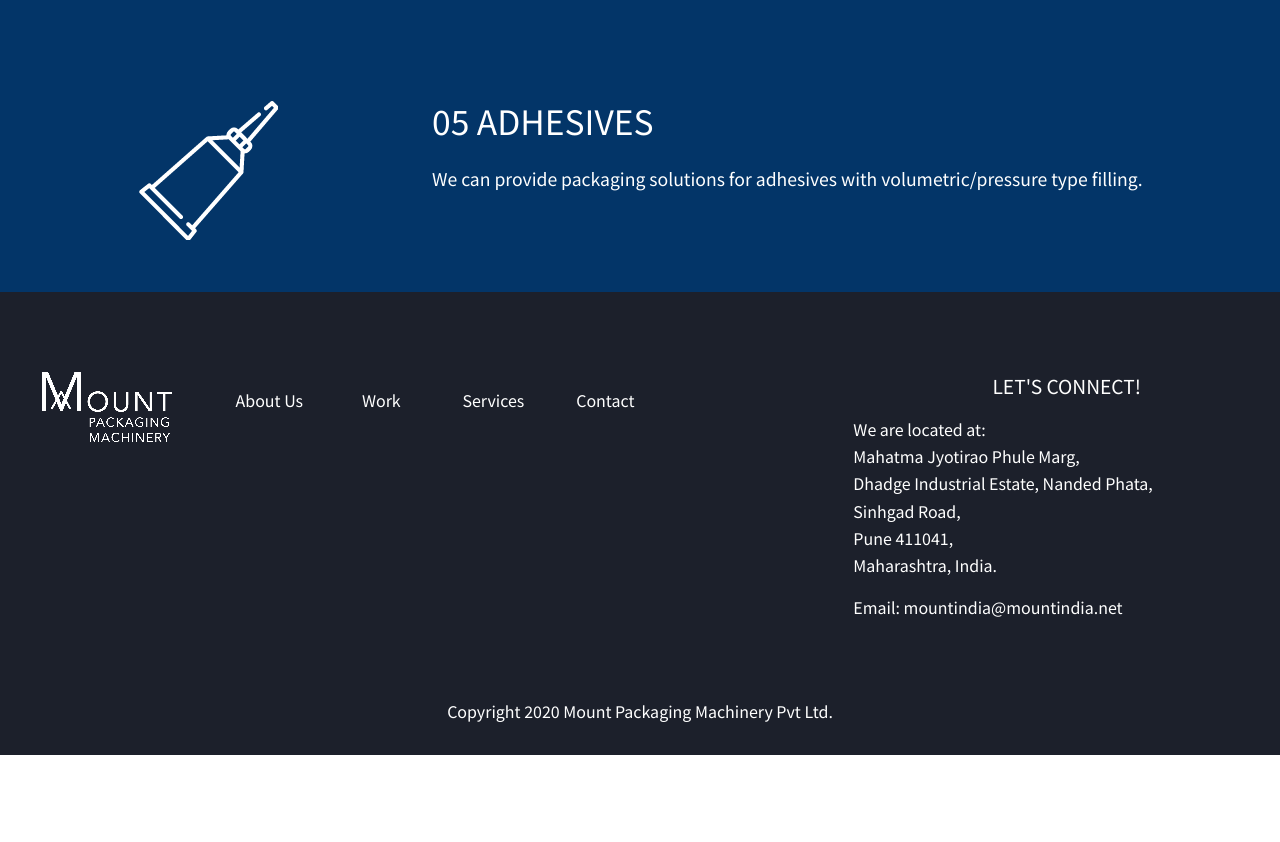
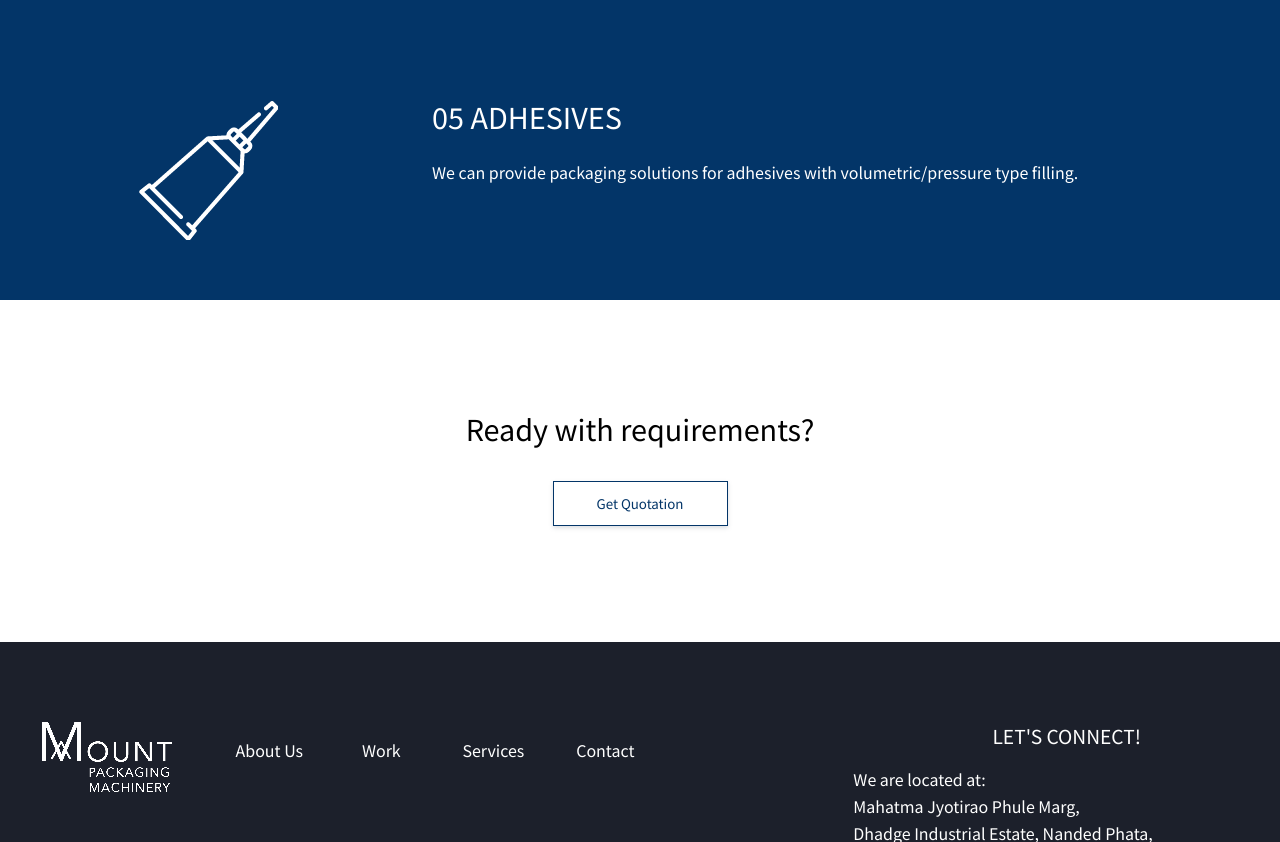
Before and after one commit to pkestikar/mountPackaging, a React app: page / in a window 1280 px wide. Shown: the part 1891-2733 px from the top of the page. Before the commit the page ends 2646 px from the top, so only its background shows below. Built offline with nearby package versions, Linux system fonts and the light colour scheme.

```diff
--- a/app/pages/HomePage/index.js
+++ b/app/pages/HomePage/index.js
@@ -1,6 +1,6 @@
 import React from 'react';
 import Button from "Components/Button";
-import Icon from 'Components/Icon';
+import Icon from '../../components/Icon';
 import { makeStyles } from '@material-ui/core/styles';
 import Grid from '@material-ui/core/Grid';
 import { IMAGE_PATH } from "../../config";
@@ -14,7 +14,7 @@
 import 'swiper/components/pagination/pagination.scss';
 import 'swiper/components/scrollbar/scrollbar.scss';
 
-const ServiceInfoItemComposer = (props) => {
+export const ServiceInfoItemComposer = (props) => {
     return (
         <Grid container spacing={2} className={'service-info-item-container'}>
             <Grid item xs={12} md={4} className={'service-info-img-wrapper'}>
@@ -30,8 +30,7 @@
     )
 };
 
-const HomePage = (props) => {
-    const serviceItems = [
+export const serviceItems = [
     {
         image: 'paint-bucket',
         title: '01 PAINTS',
@@ -59,6 +58,7 @@
     }
 ];
 
+const HomePage = (props) => {
     SwiperCore.use([ Navigation, Pagination ]);
     const swiperParams = {
         slidesPerView: 1,
@@ -93,12 +93,13 @@
                 <MQMinLarge>
                     <Container maxWidth={'lg'} disableGutters>
                         {
-                            serviceItems.map(item => {
+                            serviceItems.map((item, key) => {
                                 return (
                                     <ServiceInfoItemComposer
                                         image={item.image}
                                         title={item.title}
                                         description={item.description}
+                                        key={`service-info-item-${key}`}
                                     />
                                 )
                             })
@@ -131,6 +132,10 @@
                     </Swiper>
                 </MQMaxMedium>
             </div>
+            <div className="mp--homepage--third-section">
+                <span>Ready with requirements?</span>
+                <Button palette={'secondary'}>Get Quotation</Button>
+            </div>
         </div>
     )
 };
--- a/app/pages/HomePage/style.scss
+++ b/app/pages/HomePage/style.scss
@@ -89,12 +89,12 @@
         height: 260px;
         color: white;
         .title {
-          font-size: 2.1rem;
+          font-size: 1.8rem;
           margin-top: 3rem;
         }
         .text {
           margin-top: 1.3rem;
-          font-size: 1.1rem;
+          line-height: 1.8;
         }
       }
 
@@ -133,4 +133,24 @@
       }
     }
   }
+
+  .mp--homepage--third-section {
+    height: 350px;
+    display: flex;
+    justify-content: center;
+    align-items: center;
+    flex-direction: column;
+    span {
+      font-size: 1.8rem;
+      margin-bottom: 2rem;
+      text-align: center;
+    }
+    @media only screen and (max-width: $medium) {
+      height: 200px;
+      span {
+        font-size: 1.4rem;
+        margin-bottom: 0.9rem;
+      }
+    }
+  }
 }
--- a/webpack.config.js
+++ b/webpack.config.js
@@ -10,7 +10,7 @@
     resolve: {
         extensions: ['*', '.js', '.jsx'],
         alias: {
-            Components: path.resolve(__dirname, 'app/components/'),
+            Components: path.resolve(__dirname, 'app/components'),
             Pages: path.resolve(__dirname, 'app/pages')
         }
     },
```
Also changed, not shown: __mocks__/fileMock.js (added, +1 -0 lines), __mocks__/styleMock.js (added, +1 -0 lines), app/pages/HomePage/HomePage.test.js (+42 -2 lines), jest.config.json (deleted, +0 -11 lines), package.json (+17 -0 lines), dist/app.css, 2 other files. Lines whose indentation alone changed are shown as unchanged.
